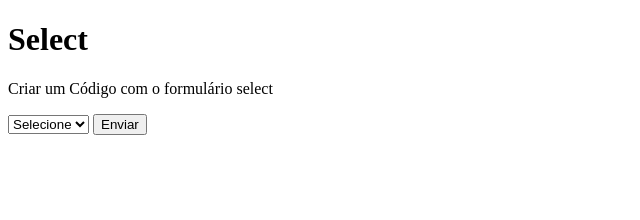
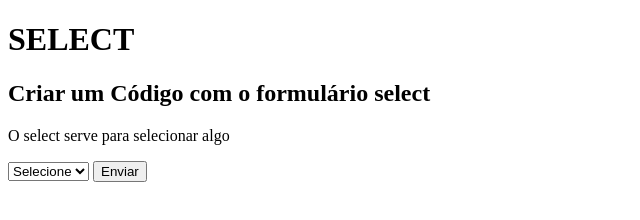
Before and after one commit to CTISM-Prof-Henry/webEssentials, a plain HTML site: page capítulos/formulários/select.html in a window 1280 px wide. Shown: the whole page, without its empty margins (0-640 px from the left). Drawn offline with Linux system fonts and the light colour scheme.

Commit message:
Update select.html

```diff
--- a/capítulos/formulários/select.html
+++ b/capítulos/formulários/select.html
@@ -5,8 +5,9 @@
     <title>Nícolas E Guilherme</title>
 </head>
 <body>
-    <h1>Select</h1>
-    <p>Criar um Código com o formulário select</p>
+    <h1>SELECT</h1>
+    <h2>Criar um Código com o formulário select</h2>
+    <p>O select serve para selecionar algo</p>
     <form>
         <select  required >
 
```
